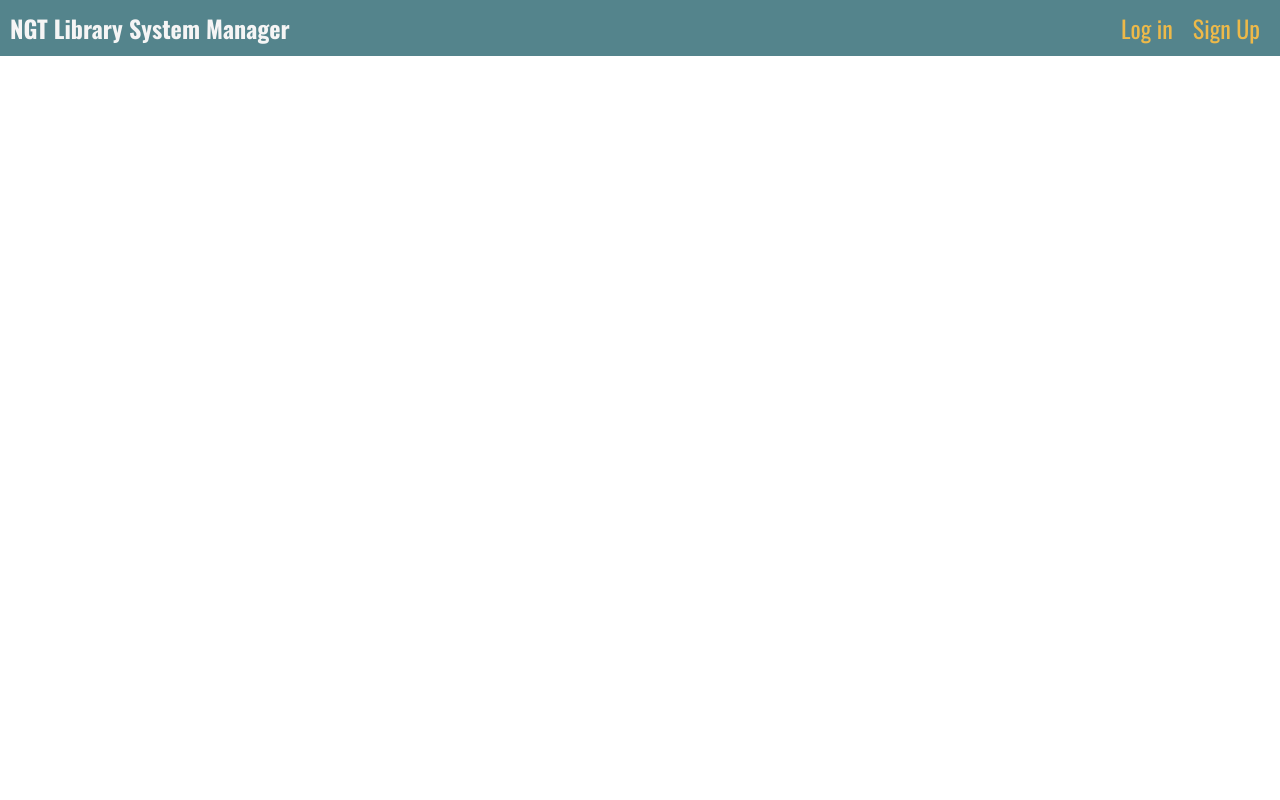
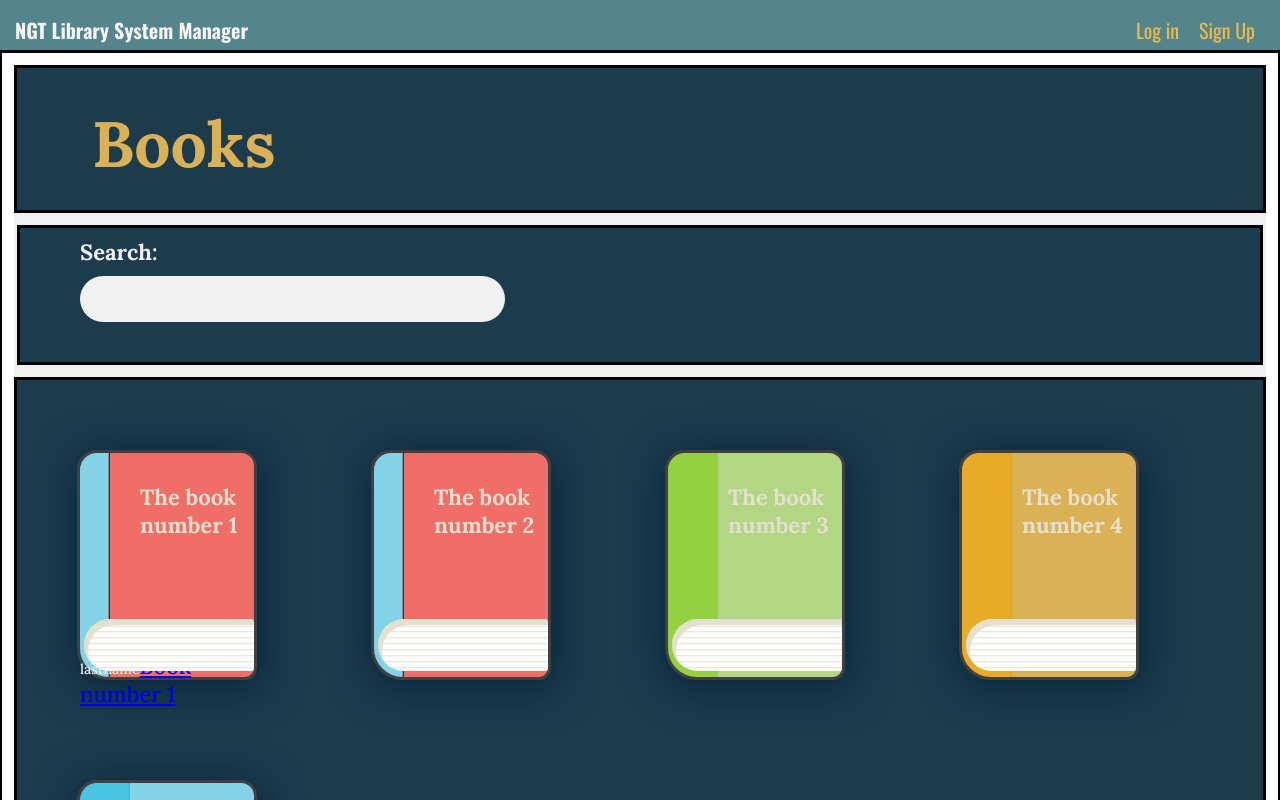
Before and after one commit to yefenny/library-managment-client, a React (Create React App) app: page /books in a window 1280 px wide. Shown: the top 800 px of the page. Built offline with nearby package versions, Linux system fonts and the light colour scheme.

Commit message:
working on books layout

```diff
--- a/src/App.js
+++ b/src/App.js
@@ -2,6 +2,7 @@ import './assets/style.css';
 import { BrowserRouter as Router, Routes, Route, Link } from 'react-router-dom';
 import SignUp from './Signup/SignUp';
 import LogIn from './Login/Login';
+import Books from './Books/Books';
 
 function App() {
   return (
@@ -18,6 +19,7 @@ function App() {
           <Route exact path='/'></Route>
           <Route path='/signup' element={<SignUp />} />
           <Route path='/login' element={<LogIn />} />
+          <Route path='/books' element={<Books />} />
         </Routes>
       </main>
     </Router>
--- /dev/null
+++ b/src/Books/Books.js
@@ -0,0 +1,45 @@
+import { BrowserRouter as Router, Routes, Route, Link } from 'react-router-dom';
+
+function Books() {
+  return (
+    <div className='books-container bg-books'>
+      <header>
+        <h2>Books</h2>
+      </header>
+
+      <div className='searchContainer'>
+        <label htmlFor='searchBy'>Search: </label>
+        <input type='text' id='searchBy' name='searchBy' />
+      </div>
+      <div className='books-list-container'>
+        <div className='book book-item'>
+          {' '}
+          <h3>The book number 1</h3>
+          <span className='book-author'>Name lastname</span>
+          <Link to='/'>Book number 1</Link>
+        </div>
+        <div className='book book-item'>
+          {' '}
+          <h3>The book number 2</h3>
+          <span className='book-author'>Name lastname</span>
+        </div>
+        <div className='book book-item green-book'>
+          {' '}
+          <h3>The book number 3</h3>
+          <span className='book-author'>Name lastname</span>
+        </div>
+        <div className='book book-item orange-book'>
+          {' '}
+          <h3>The book number 4</h3>
+          <span className='book-author'>Name lastname</span>
+        </div>
+        <div className='book book-item blue-book'>
+          {' '}
+          <h3>The book number 5</h3>
+          <span className='book-author'>Name lastname</span>
+        </div>
+      </div>
+    </div>
+  );
+}
+export default Books;
--- a/src/assets/style.css
+++ b/src/assets/style.css
@@ -1,4 +1,4 @@
-@import url('https://fonts.googleapis.com/css2?family=Oswald:wght@200;300;400;500;600;700&display=swap');
+@import url('https://fonts.googleapis.com/css2?family=Lora:ital,wght@0,400;0,500;0,600;0,700;1,400;1,500;1,600;1,700&family=Oswald:wght@200;300;400;500;600;700&display=swap');
 /*
 The CSS code gets to executed from top to bottom and left ro right
 Basic rules to write CSS
@@ -68,9 +68,10 @@ header {
   display: flex;
   background-color: #54848c;
   font-size: 600;
-  font-size: 24px;
+  font-size: 20px;
   color: #f5f5f5;
-  padding: 10px;
+  padding: 15px;
+  padding-bottom: 20px;
   justify-content: space-between;
 }
 
@@ -158,7 +159,170 @@ nav a:hover {
   text-decoration: none;
   color: #be943a;
 }
+.books-container {
+  display: flex;
+  flex-direction: column;
+  font-family: 'Lora', serif;
+  height: 100vh;
+  color: #f1f1f1;
+  font-size: 22px;
+  font-weight: 500;
+  border: 3px solid black; /* inner border */
+  box-shadow: 0px 0px 0px 15px black; /* outer 'border' */
+  outline: 12px solid white; /* fill */
+  margin-left: 14px;
+  margin-right: 14px;
+}
+.books-container header {
+  background-color: #1c3b4d;
+}
+.bg-books h2 {
+  color: #dbb156;
+  font-size: 64px;
+  font-weight: 700;
+  margin: 20px 60px;
+}
+.bg-books {
+  background: #1c3b4d;
+}
+.searchContainer {
+  /* background-color: #37808c; */
+  display: flex;
+  flex-direction: column;
+  width: 100%;
+  font-weight: 700;
+  padding: 10px 0 40px 60px;
+  border: 3px solid black; /* inner border */
+  box-shadow: 0px 0px 0px 15px black; /* outer 'border' */
+  outline: 12px solid #f1f1f1; /* fill */
+}
+.searchContainer input {
+  width: 36%;
+  margin-top: 10px;
+  background: #f1f1f1;
+  border: #f5f5f5;
+  padding: 10px 15px;
+  border-radius: 30px;
+}
+.books-list-container {
+  display: grid;
+  grid-template-columns: repeat(auto-fit, minmax(250px, 1fr));
+  padding: 150px 0 0 70px;
+}
+.book-item {
+  height: 200px;
+}
+.book-item h3 {
+  margin: 30px 0 85px 60px;
+  color: #e4e0ce;
+}
+.book-item .book-author {
+  font-size: 14px;
+  margin: 0 0 60px 60px;
+  padding-top: 30px;
+}
 
+.book,
+.book:before,
+.book:after {
+  box-sizing: inherit;
+}
+.book:before,
+.book:after {
+  content: '';
+  position: absolute;
+}
+.book {
+  color: #f1f1f1;
+  width: 180px;
+  height: 230px;
+  transform: translate(-50%, -50%);
+  /* top: 50%;
+  left: 50%; */
+  background: #ef6e67;
+  border-radius: 20px 16px 12px 32px;
+  border: 3px solid #404042;
+  background-image: linear-gradient(
+    to right,
+    #84d2e5 28px,
+    black 30px,
+    transparent 30px
+  );
+  box-shadow: 2px 6px 40px 0px #042538;
+  margin: 50px 80px;
+}
+.book:after {
+  height: 52px;
+  width: 170px;
+  bottom: 6px;
+  right: 0px;
+  background: white;
+  border-radius: 32px 4px 4px 32px;
+  box-shadow: inset 4px 6px 0px 0px #e4e0ce;
+  background-image: linear-gradient(
+    to bottom,
+    transparent 6px,
+    #e4e0ce 8px,
+    transparent 8px,
+    transparent 12px,
+    #e4e0ce 12px,
+    transparent 14px,
+    transparent 18px,
+    #e4e0ce 18px,
+    transparent 20px,
+    transparent 24px,
+    #e4e0ce 24px,
+    transparent 26px,
+    transparent 30px,
+    #e4e0ce 30px,
+    transparent 32px,
+    transparent 36px,
+    #e4e0ce 36px,
+    transparent 38px,
+    transparent 42px,
+    #e4e0ce 42px,
+    transparent 44px,
+    transparent 48px,
+    #e4e0ce 48px,
+    transparent 50px
+  );
+}
+.green-book {
+  background-color: #b3d685;
+  background-image: linear-gradient(
+    to right,
+    #93d141 48px,
+    #92d13f 50px,
+    transparent 50px
+  );
+}
+.orange-book {
+  background-color: #dbb156;
+  background-image: linear-gradient(
+    to right,
+    #e8ab27 48px,
+    #eba000 50px,
+    transparent 50px
+  );
+}
+.blue-book {
+  background-color: #84d2e5;
+  background-image: linear-gradient(
+    to right,
+    #49c4e3 48px,
+    #1bb9e0 50px,
+    transparent 50px
+  );
+}
+/* .book:before {
+  height: 20px;
+  width: 60px;
+  right: 40px;
+  top: 72px;
+  background: #d11f2f;
+  border-radius: 20px;
+  box-shadow: 0px 36px #d11f2f;
+} */
 @media only screen and (max-width: 960px) {
   .sign-up-form {
     font-size: 20px;
```
Also changed, not shown: src/assets/book-item.png (added), 1 other file (tests, documents, lock files or other folders).
